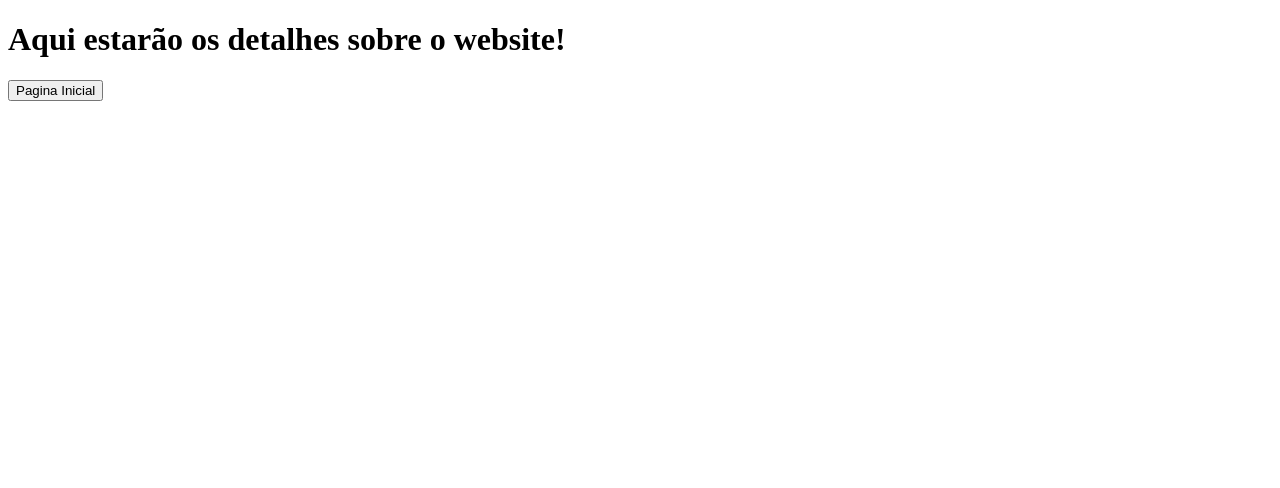
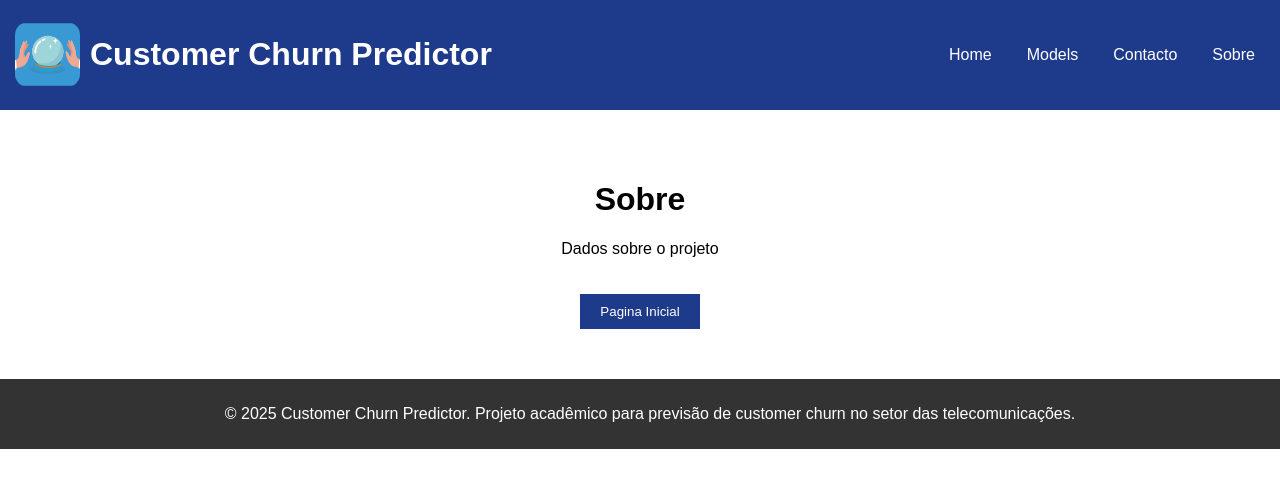
Before and after one commit to FranGoncal/ProjetoLEI, a Flask app: page /sobre in a window 1280 px wide. Shown: the top 488 px of the page. Run offline with Flask 3, Linux system fonts and the light colour scheme; parts of the project's set-up code (start-up, migrations or seed data) failed here and were passed over.

Commit message:
Estruturação das Páginas contacto.html previsao.html e sobre.html

```diff
--- a/Website/templates/sobre.html
+++ b/Website/templates/sobre.html
@@ -3,12 +3,52 @@
 <head>
     <meta charset="UTF-8">
     <meta name="viewport" content="width=device-width, initial-scale=1.0">
-    <title>Sobre</title>
+    <link rel="icon" type="image/png" href="{{ url_for('static', filename='icon_web.png') }}">
+    <link rel="stylesheet" href="{{ url_for('static', filename='styles.css') }}">
+
+    <title>Customer Churn Predictor</title>
+    <style>
+        body { font-family: Arial, sans-serif; margin: 0; padding: 0; text-align: center; }
+        header { background-color: #1E3A8A; color: white; padding: 15px; display: flex; justify-content: space-between; align-items: center; }
+        nav ul { list-style: none; padding: 0; display: flex; gap: 15px; }
+        nav a { color: white; text-decoration: none; }
+        main { padding: 50px; }
+        button { background-color: #1E3A8A; color: white; padding: 10px 20px; border: none; cursor: pointer; margin-top: 20px; }
+        footer { background-color: #333; color: white; padding: 10px; position: relative; bottom: 0; width: 100%; }
+    </style>
 </head>
 <body>
-    <h1>Aqui estarão os detalhes sobre o website!</h1>
-    <form action="/" method="get">
-        <button>Pagina Inicial</button>
-    </form>
+    <header>
+        <div class="logo-title">
+            <img src="{{ url_for('static', filename='icon_web.png') }}" alt="Page Icon" class="logo">
+            <h1>Customer Churn Predictor</h1>
+
+        </div>
+        <nav>
+            <ul>
+                <div class="nav-options">
+                    <li><a href="/">Home</a></li>
+                </div class="nav-options">
+                    <li><a href="prever">Models</a></li>
+                </div>
+                <div class="nav-options">
+                    <li><a href="contacto">Contacto</a></li>
+                </div>
+                <div class="nav-options">
+                    <li><a href="#">Sobre</a></li>
+                </div>
+            </ul>
+        </nav>
+    </header>
+
+    <main>
+        <h1>Sobre</h1>
+        <p>Dados sobre o projeto</p>
+        <a href="/"><button>Pagina Inicial</button></a>
+    </main>
+
+    <footer>
+        <p>&copy; 2025 Customer Churn Predictor. Projeto acadêmico para previsão de customer churn no setor das telecomunicações.</p>
+    </footer>
 </body>
 </html>
```
Also changed, not shown: Website/templates/contacto.html (+45 -5 lines), Website/templates/previsao.html (+45 -5 lines).
